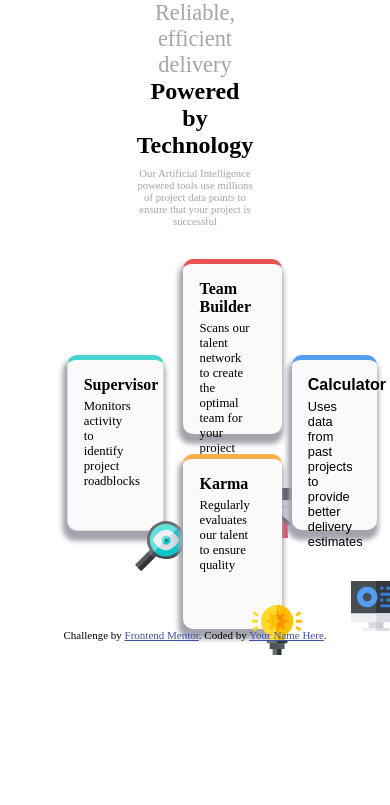
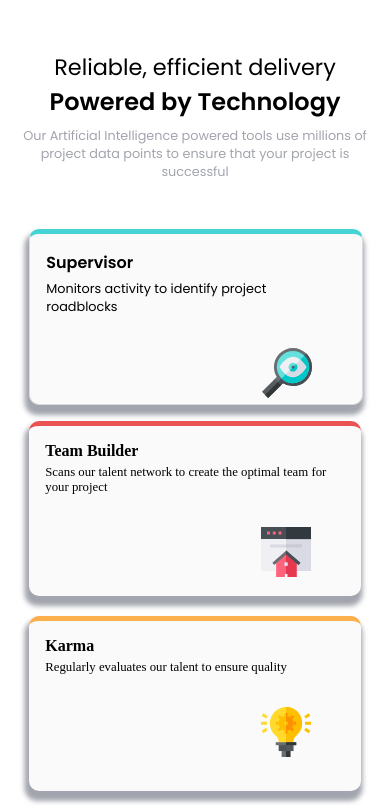
Before and after one commit to adekniyi/four-card-feature, a plain HTML site: page index.html in a window 390 px wide. Shown: the top 805 px of the page. Drawn offline with Linux system fonts and the light colour scheme.

Commit message:
third commit

```diff
--- a/index.html
+++ b/index.html
@@ -5,7 +5,7 @@
   <meta name="viewport" content="width=device-width, initial-scale=1.0"> <!-- displays site properly based on user's device -->
 
   <link rel="icon" type="image/png" sizes="32x32" href="./images/favicon-32x32.png">
-  <!-- <link href="https://fonts.googleapis.com/css2?family=Poppins:ital,wght@0,400;0,600;1,200&display=swap" rel="stylesheet"> -->
+  <link href="https://fonts.googleapis.com/css2?family=Poppins:ital,wght@0,400;0,600;1,200&display=swap" rel="stylesheet">
   <link rel="stylesheet" href="style.css">
 
   <title>Frontend Mentor | Four card feature section</title>
--- a/style.css
+++ b/style.css
@@ -2,23 +2,29 @@
     padding: 0;
     margin: 0;
 }
+
+.container{
+    padding-top: 50px;
+    padding-bottom: 40px;
+}
+
 .header{
     text-align: center;
     margin: 0 auto;
-    width: 30%;
+    width: 25%;
 }
 .header p {
     font-size: 1.4rem;
-    /* font-family: 'Poppins', sans-serif; */
+    font-family: 'Poppins', sans-serif;
     font-weight: 200;
     color:   hsl(229, 6%, 66%);
 }
 .header h2{
-    /* font-family: 'Poppins', sans-serif; */
+    font-family: 'Poppins', sans-serif;
     font-weight: 600;
 }
 .header h6{
-    /* font-family: 'Poppins', sans-serif; */
+    font-family: 'Poppins', sans-serif;
     font-weight: 200;
     color:   hsl(229, 6%, 66%);
     padding-top: 0.5rem;
@@ -48,12 +54,12 @@
 }
 .card1 h4{
     padding-top: 1rem;
-    /* font-family: 'Poppins', sans-serif; */
+    font-family: 'Poppins', sans-serif;
     font-weight: 600;
     padding-left: 1rem;
 }
 .card1 p{
-    /* font-family: 'Poppins', sans-serif; */
+    font-family: 'Poppins', sans-serif;
     font-weight: 200;
     padding-top: 0.3rem;
     font-size: 0.8rem;
@@ -176,3 +182,74 @@
     width: 50px;
     height: 50px;
 }
+
+
+
+
+
+
+
+/* responsiveness */
+
+
+@media only screen and (max-width: 960px) {
+    .header{
+        width: 32%;
+    }
+
+
+    .card{
+        width: 85%;
+        grid-column-gap: 20px;
+    }
+    .card1{
+        width: 100%;
+    }
+    .card2{
+        width:  100%;
+    }
+    .card3{
+        width: 90%;
+    }
+  }
+
+
+
+
+
+
+  @media only screen and (max-width: 450px) {
+    .header{
+        width: 90%;
+    }
+
+
+    .header p {
+        font-size: 1.4rem;
+        color: black;
+    }
+    .header h2{
+        font-weight: 600;
+    }
+    .header h6{
+        font-size: 0.8rem;
+    }
+
+
+    .card{
+        display: flex;
+        flex-direction: column;
+    }
+    .card1{
+        width: 100%;
+        margin-top: 1rem;
+    }
+    .card2{
+        width:  100%;
+        margin-top: 1rem;
+    }
+    .card3{
+        width: 100%;
+        margin-top: 1rem;
+    }
+  }
```
